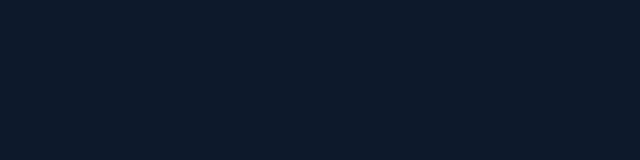
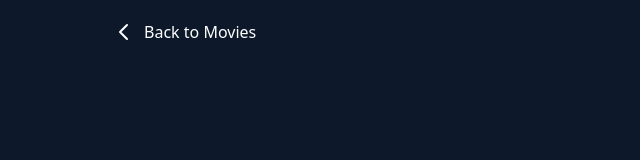
Before and after one commit to chalithalaksahan/movieWebApplication, a plain HTML site: page movie-details.html in a window 1280 px wide. Shown: the whole page, without its empty margins (0-640 px from the left). Drawn offline with nearby package versions, Linux system fonts and the light colour scheme.

Commit message:
add back button

```diff
--- a/assets/js/details.js
+++ b/assets/js/details.js
@@ -1 +1,6 @@
- console.log("js Loaded")
+ console.log("js Loaded");
+
+  // Go back function
+        function goBack() {
+            window.history.back();
+        }
--- a/movie-details.html
+++ b/movie-details.html
@@ -8,7 +8,12 @@
 </head>
 <body class="bg-[#0D192B]">
     <div class="min-h-screen px-5 lg:px-28 py-5">
-
+       <div clasa="mb-6">
+            <button onclick="goBack()" class="flex items-center text-white  gap-2 hover:text-red-500 transition"><svg class="w-6 h-6" fill="none" stroke="currentColor" viewBox="0 0 24 24">
+                    <path stroke-linecap="round" stroke-linejoin="round" stroke-width="2" d="M15 19l-7-7 7-7"/>
+                </svg>Back to Movies
+            </button>
+       </div>
 
 
   <script src="assets/js/details.js"></script>
```
